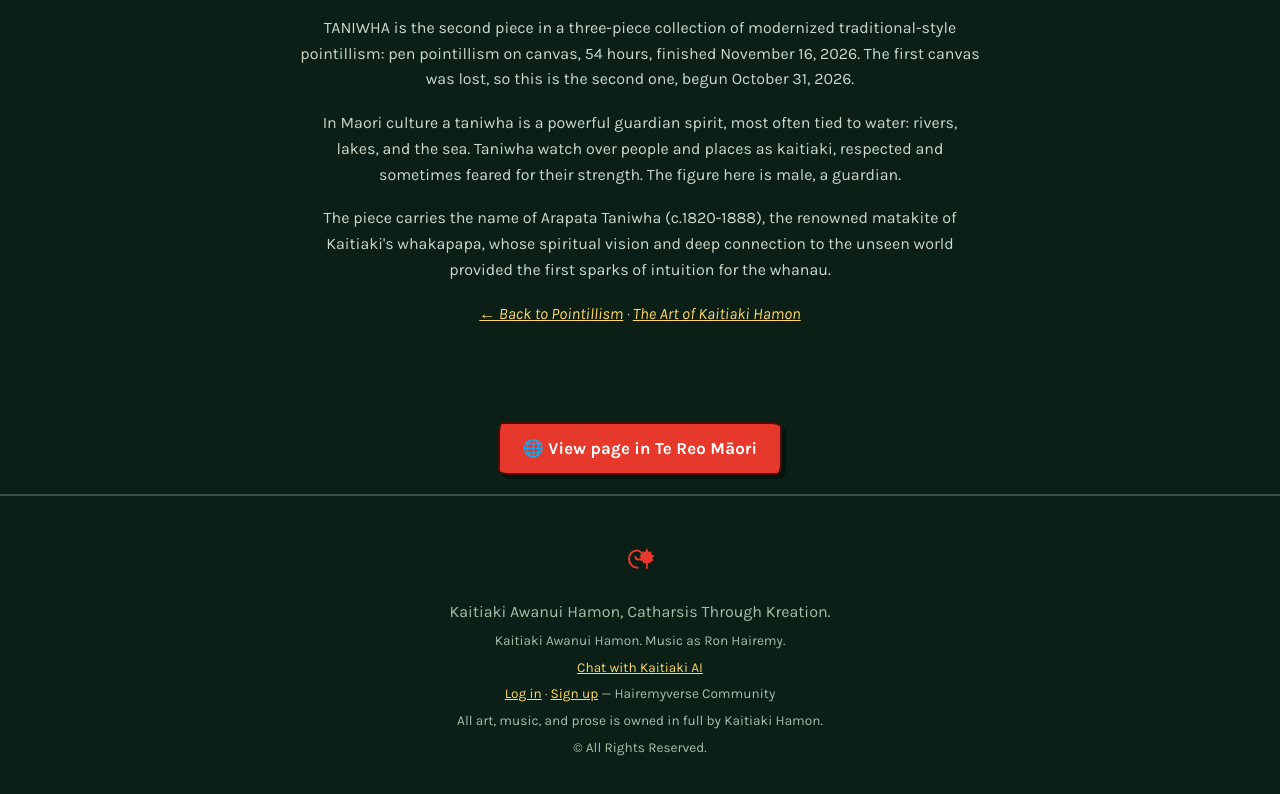
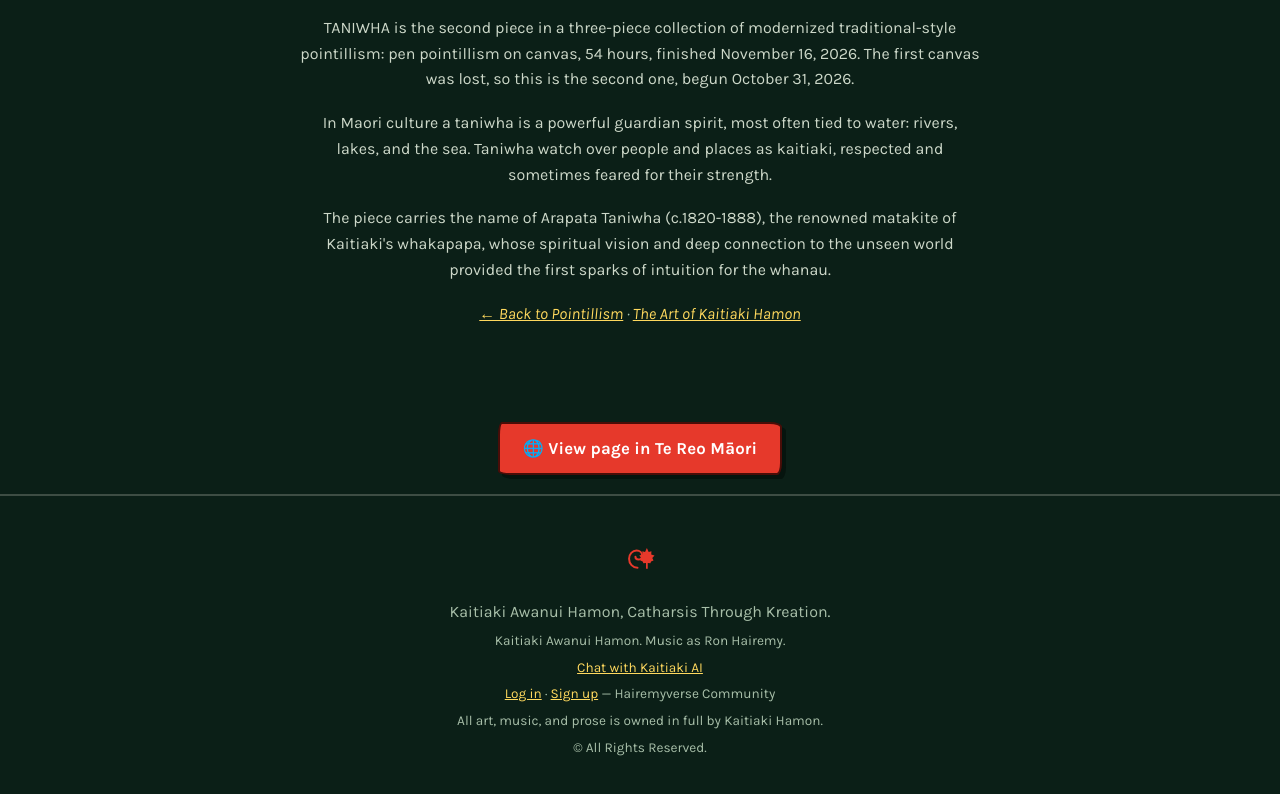
Before and after one commit to theronhairemy-droid/kaitiaki-kreations, a plain HTML site: page art/pieces/taniwha.html in a window 1280 px wide. Shown: the part 1074-1868 px from the top of the page. Drawn offline with nearby package versions, Linux system fonts and the light colour scheme.

Commit message:
TANIWHA description: remove male-figure sentence

```diff
--- a/art/pieces/taniwha.html
+++ b/art/pieces/taniwha.html
@@ -60,7 +60,7 @@
       </div>
       <div class="prose">
         <p>TANIWHA is the second piece in a three-piece collection of modernized traditional-style pointillism: pen pointillism on canvas, 54 hours, finished November 16, 2026. The first canvas was lost, so this is the second one, begun October 31, 2026.</p>
-        <p>In Maori culture a taniwha is a powerful guardian spirit, most often tied to water: rivers, lakes, and the sea. Taniwha watch over people and places as kaitiaki, respected and sometimes feared for their strength. The figure here is male, a guardian.</p>
+        <p>In Maori culture a taniwha is a powerful guardian spirit, most often tied to water: rivers, lakes, and the sea. Taniwha watch over people and places as kaitiaki, respected and sometimes feared for their strength.</p>
         <p>The piece carries the name of Arapata Taniwha (c.1820-1888), the renowned matakite of Kaitiaki's whakapapa, whose spiritual vision and deep connection to the unseen world provided the first sparks of intuition for the whanau.</p>
       </div>
       <p class="section-note"><a href="../pointillism.html">&larr; Back to Pointillism</a> &middot; <a href="../index.html">The Art of Kaitiaki Hamon</a></p>
```
